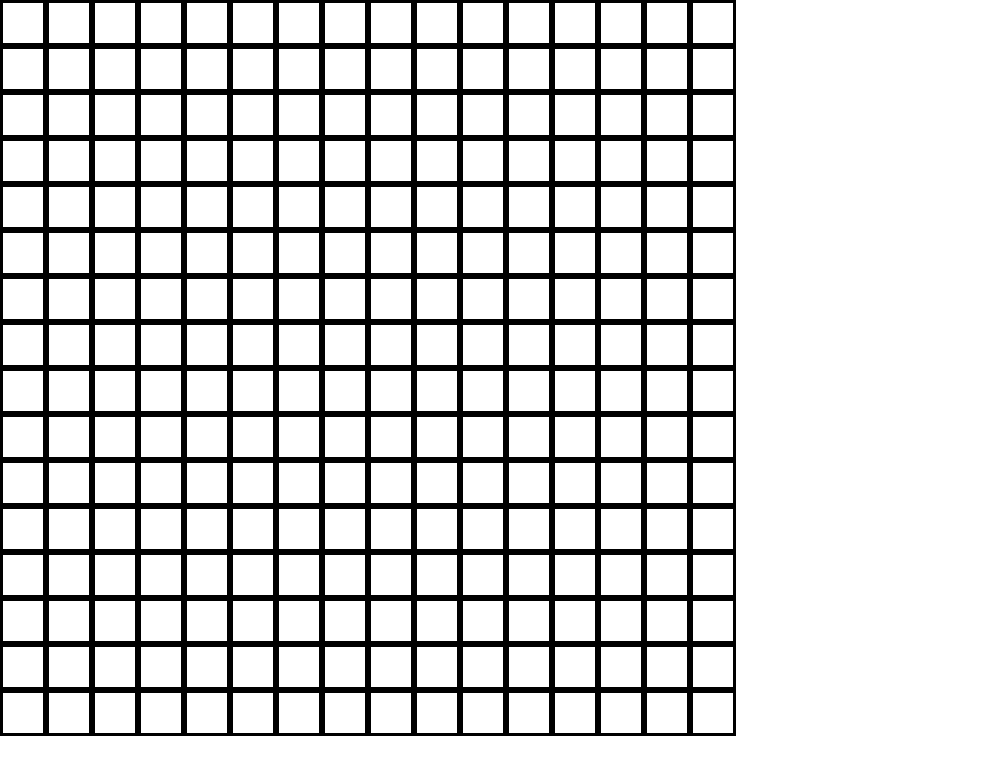
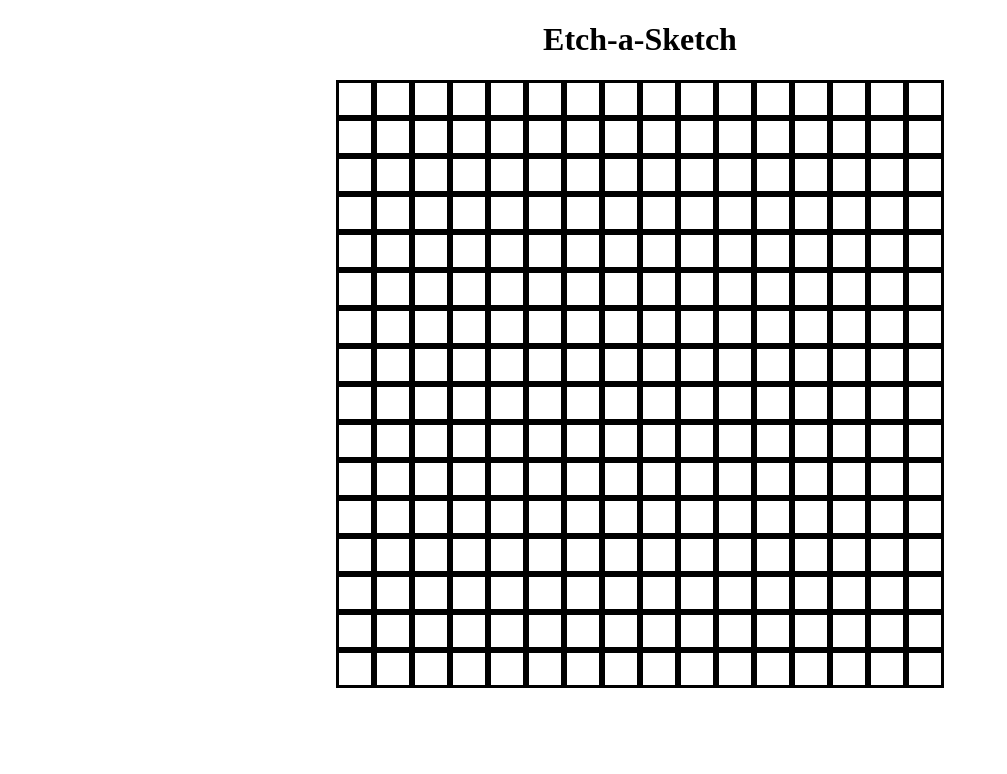
Before and after one commit to marukooo96/etch-a-sketch, a plain HTML site: page index.html in a window 1280 px wide. Shown: the whole page, without its empty margins (0-1007 px from the left). Drawn offline with Linux system fonts and the light colour scheme.

Commit message:
Add title and center content

```diff
--- a/index.html
+++ b/index.html
@@ -9,7 +9,7 @@
 </head>
 <body>
     <div id="container">
-
+        <h1 id="title">Etch-a-Sketch</h1>
     </div>
 </body>
 </html>
--- a/style.css
+++ b/style.css
@@ -5,16 +5,20 @@ body {
 }
 
 #container {
+    display: flex;
+    flex-direction: column;
+    align-items: center;
+}
 
-}
 
 .row {
     display: flex;
+    flex-direction: row;
 }
 
 .grid {
 
-    width: 5vh;
-    height: 5vh;
+    width: 4vh;
+    height: 4vh;
     border-style: solid;
 }
```
